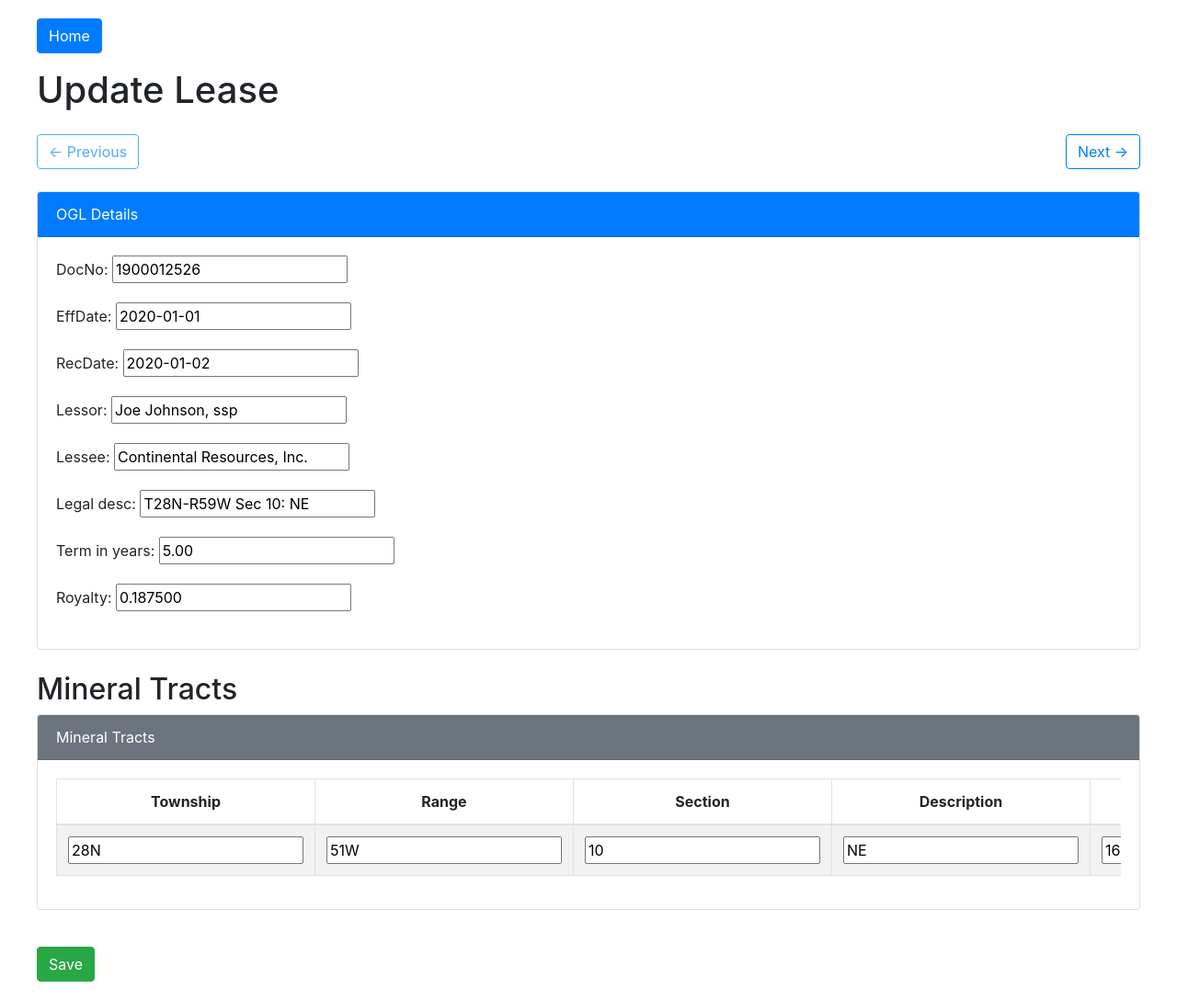
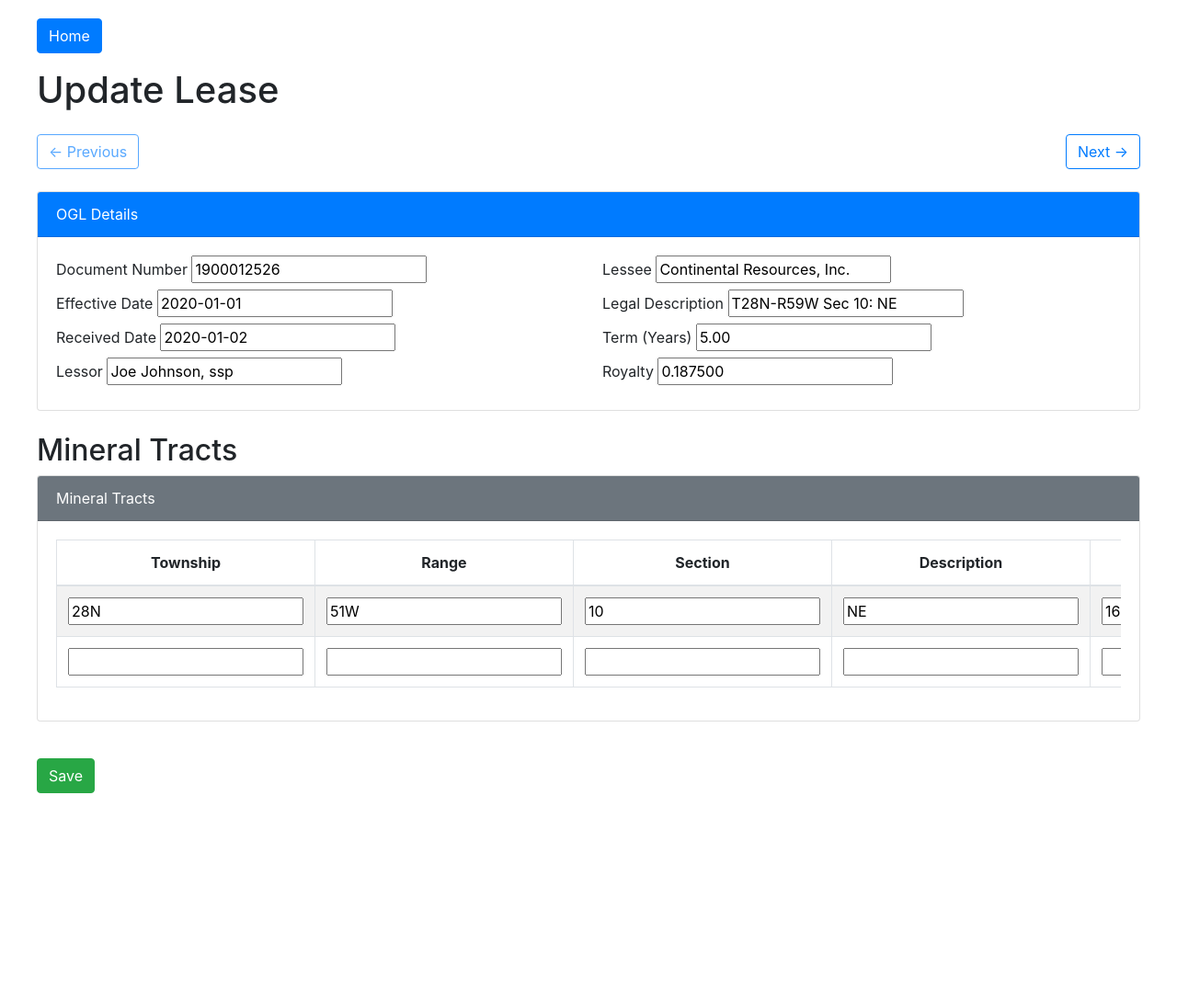
Before and after one commit to dcardin14/django_ogl_tracker, a Django app: page /update_ogl/1/ in a window 1280 px wide. Shown: the whole page at 92% size. After the commit the page ends 863 px from the top, so only its background shows below. Run offline with Django 5.2, Linux system fonts and the light colour scheme; data comes from the database, SQL or seed files in the repository; both versions use the stored data as it was after the commit; some libraries are stand-ins or nearby versions.

Commit message:
2 columns for OGL section (no scrolling)

```diff
--- a/myapp/forms.py
+++ b/myapp/forms.py
@@ -7,10 +7,18 @@ class OGLForm(forms.ModelForm):
         model = OGL
         fields = ['docNo', 'effDate', 'recDate', 'lessor', 'lessee', 'legal_desc', 'term_in_years', 'royalty']
 
-from django.forms.models import BaseInlineFormSet, inlineformset_factory
-from .models import OGL, MineralTract
+    def clean_docNo(self):
+        docNo = self.cleaned_data.get('docNo')
+        if not docNo.isdigit() or len(docNo) != 10:
+            raise forms.ValidationError("Document Number must be a 10-digit number.")
+        return docNo
 
-class MineralTractBaseFormset(BaseInlineFormSet):
+class MineralTractForm(forms.ModelForm):
+    class Meta:
+        model = MineralTract
+        fields = '__all__'
+
+class MineralTractBaseFormset(forms.BaseInlineFormSet):
     def clean(self):
         super().clean()
         for form in self.forms:
@@ -22,17 +30,4 @@ class MineralTractBaseFormset(BaseInlineFormSet):
             if not form.cleaned_data.get('township') or not form.cleaned_data.get('range'):
                 raise forms.ValidationError("All required fields must be filled out.")
 
-MineralTractFormset = inlineformset_factory(
-    OGL,
-    MineralTract,
-    fields=['township', 'range', 'section', 'desc', 'gross', 'owner', 'percent', 'net'],
-    extra=0,  # No extra blank forms by default
-    can_delete=True,
-    formset=MineralTractBaseFormset,  # Use the custom formset class
-)
-
-
-class MineralTractForm(forms.ModelForm):
-    class Meta:
-        model = MineralTract
-        fields = [ 'township', 'range', 'section', 'desc', 'gross', 'owner', 'percent', 'net']
+MineralTractFormset = inlineformset_factory(OGL, MineralTract, form=MineralTractForm, formset=MineralTractBaseFormset, extra=1)
--- a/myapp/templates/update_ogl.html
+++ b/myapp/templates/update_ogl.html
@@ -17,6 +17,15 @@
         .table th, .table td {
             vertical-align: middle;
             text-align: center;
+        }
+        .form-group {
+            margin-bottom: 5px; /* Reduce vertical space between form fields */
+        }
+        .form-control {
+            padding: 5px; /* Reduce padding inside form fields */
+        }
+        .form-group > label, .form-group > div {
+            margin-bottom: 5px; /* Reduce vertical space between label and input */
         }
     </style>
 </head>
@@ -53,8 +62,41 @@
                 <div class="card-header bg-primary text-white">OGL Details</div>
                 <div class="card-body">
                     <div class="row">
-                        <div class="col-12">
-                            {{ form.as_p }}
+                        <div class="col-md-6">
+                            <div class="form-group">
+                                <label for="id_docNo">Document Number</label>
+                                {{ form.docNo }}
+                            </div>
+                            <div class="form-group">
+                                <label for="id_effDate">Effective Date</label>
+                                {{ form.effDate }}
+                            </div>
+                            <div class="form-group">
+                                <label for="id_recDate">Received Date</label>
+                                {{ form.recDate }}
+                            </div>
+                            <div class="form-group">
+                                <label for="id_lessor">Lessor</label>
+                                {{ form.lessor }}
+                            </div>
+                        </div>
+                        <div class="col-md-6">
+                            <div class="form-group">
+                                <label for="id_lessee">Lessee</label>
+                                {{ form.lessee }}
+                            </div>
+                            <div class="form-group">
+                                <label for="id_legal_desc">Legal Description</label>
+                                {{ form.legal_desc }}
+                            </div>
+                            <div class="form-group">
+                                <label for="id_term_in_years">Term (Years)</label>
+                                {{ form.term_in_years }}
+                            </div>
+                            <div class="form-group">
+                                <label for="id_royalty">Royalty</label>
+                                {{ form.royalty }}
+                            </div>
                         </div>
                     </div>
                 </div>
```
Also changed, not shown: myapp/templates/read_ogl.html (added, +62 -0 lines), db.sqlite3.
